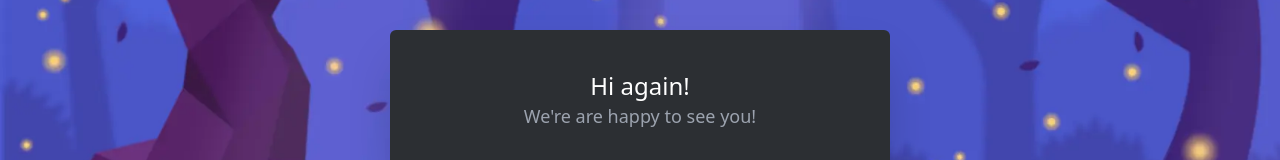
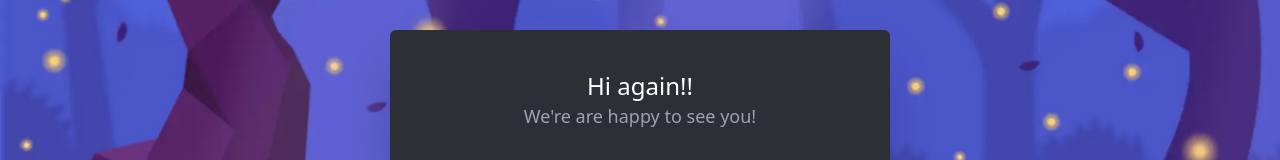
Before and after one commit to dilanEspindola/discord-clone-frontend, a Next.js app: page /login in a window 1280 px wide. Shown: the part 300-460 px from the top of the page. Built offline with nearby package versions, Linux system fonts and the light colour scheme.

Commit message:
replacing text

```diff
--- a/src/app/login/page.tsx
+++ b/src/app/login/page.tsx
@@ -2,7 +2,7 @@ const Login = () => {
   return (
     <div className="bg-[url('/images/background-login.webp')] h-screen w-full bg-no-repeat bg-cover flex justify-center items-center">
       <div className=" bg-black-2 rounded-md px-16 py-10 shadow-2xl w-[500px] max-w-[500px] flex flex-col items-center">
-        <h2 className="text-2xl text-white">Hi again!</h2>
+        <h2 className="text-2xl text-white">Hi again!!</h2>
         <p className="text-gray-400 text-lg">{`We're are happy to see you!`}</p>
       </div>
     </div>
```
